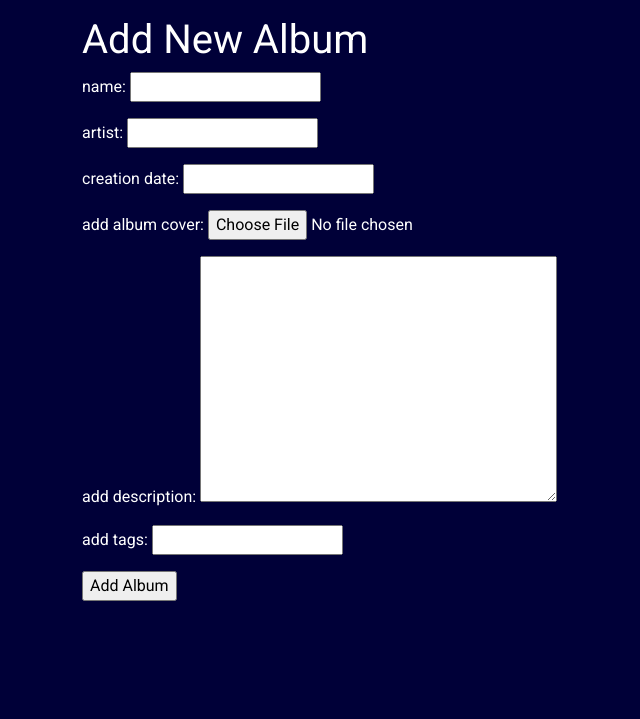
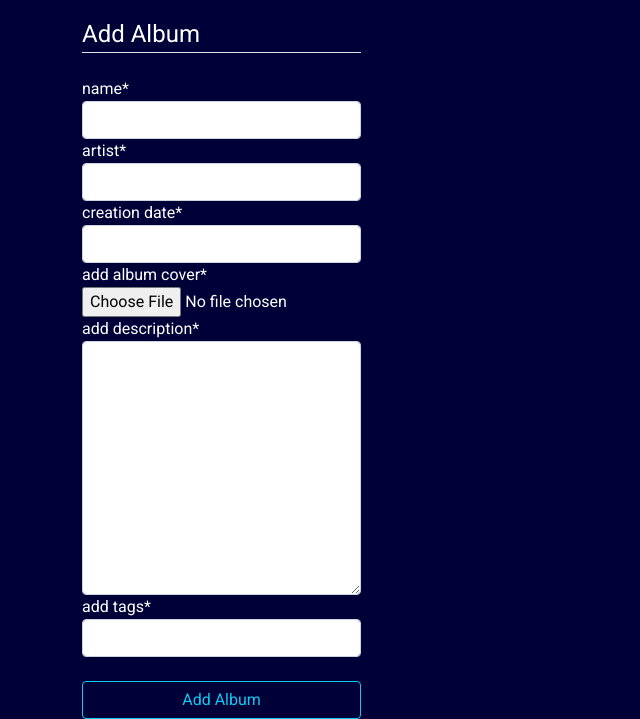
Before and after one commit to SilencedGoose/Intempo, a Django app: page /intempo/albums/add_album in a window 1280 px wide. Shown: the part 174-893 px from the top of the page, without its empty margins (0-640 px from the left). Before the commit the page ends 775 px from the top, so only its background shows below. Run offline with Django 3.2, Linux system fonts and the light colour scheme; some libraries are stand-ins or nearby versions.

Commit message:
updated add_album form

```diff
--- a/templates/intempo/add_album.html
+++ b/templates/intempo/add_album.html
@@ -1,4 +1,5 @@
 {% extends 'intempo/base.html' %}
+{% load crispy_forms_tags %}
 {% load staticfiles %}
 
 {% block title_block %}
@@ -6,15 +7,18 @@
 {% endblock %}
 
 {% block body_block %}
-  <h1>Add New Album</h1>
-  <div>
-    <form id="add_album_form" method="post" enctype="multipart/form-data" action="{% url 'intempo:add_album' %}">
-    {% csrf_token %}
-
-    {{ form.as_p }}
-
-    <input type="submit" name = "submit" value="Add Album">
-  </form>
-  </div>
+	<div class="content-section">
+		<form id="add_album_form" method="POST" action="{% url 'intempo:add_album' %}" enctype="multipart/form-data">
+			{% csrf_token %}
+			<fieldset class="form-group col-3">
+				<legend class="border-bottom mb-4">Add Album</legend>
+				{{ form|crispy }}
+			</fieldset>
+			<br>
+			<div class="form-group">
+				<button class="btn btn-outline-info col-3" type="submit">Add Album</button>
+			</div>
+		</form>
+	</div>
 
 {% endblock %}
```
